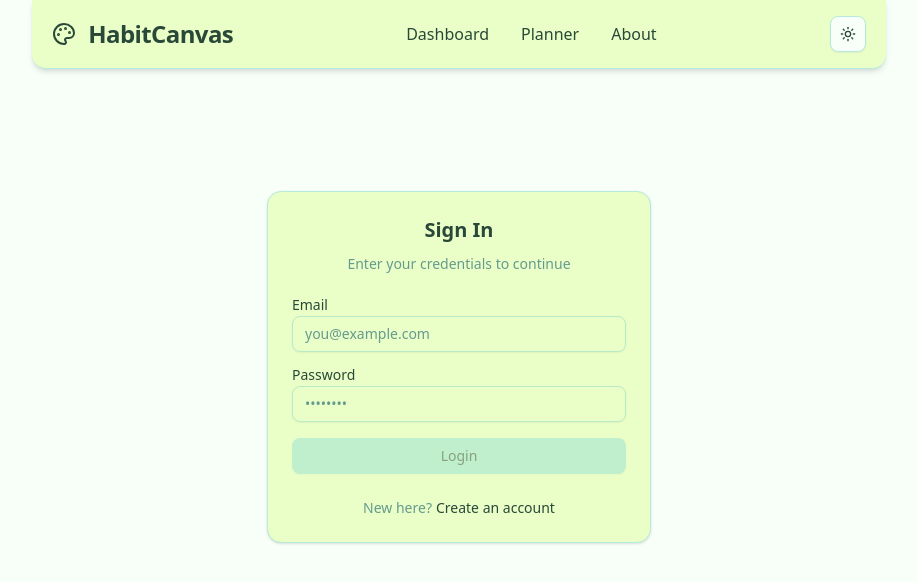
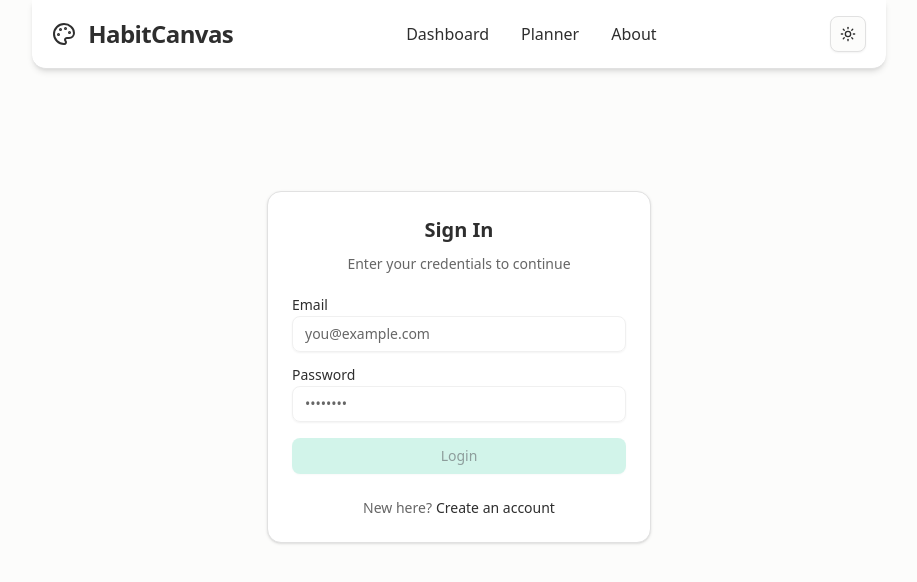
Before and after one commit to devanshtyagi26/HabitCanvas, a Next.js app: page /login in a window 1280 px wide. Shown: the top 582 px of the page, without its empty margins (181-1098 px from the left). Built offline with nearby package versions, Linux system fonts and the light colour scheme.

Commit message:
New design Theme

```diff
--- a/src/app/globals.css
+++ b/src/app/globals.css
@@ -61,88 +61,101 @@ a {
 }
 
 :root {
-  /* Pastel greenish and soft accent palette for light mode */
+  /* Natural-modern pastel palette */
   --pastel-mint: #b6eadc;
-  --pastel-seafoam: #b8eac7;
+  --pastel-seafoam: #cde9d6;
   --pastel-lime: #eafec8;
-  --pastel-green: #bae1c4;
-  --pastel-aqua: #a7ead7;
-  --pastel-lemon: #fafec8;
-  --pastel-gray: #e0eff3;
+  --pastel-beige: #f5f1e6;
+  --pastel-blush: #ffe8e1;
+  --pastel-pebble: #dcdcdc;
   --pastel-peach: #ffe5d4;
+
   --radius: 0.625rem;
 
-  /* Base colors updated for pastel greenish look */
-  --background: #f8fff8; /* light mint */
-  --foreground: #294837; /* deep green for text */
-  --card: #eafec8; /* pastel lime */
-  --card-foreground: #294837;
-  --popover: #b8eac7; /* pastel seafoam */
-  --popover-foreground: #294837;
-  --primary: #95e1d3; /* pastel aqua */
-  --primary-foreground: #294837;
-  --secondary: #b6eadc;
-  --secondary-foreground: #40513b;
-  --muted: #e0eff3;
-  --muted-foreground: #659b8d;
-  --accent: #d3f8e2;
-  --accent-foreground: #294837;
-  --destructive: #ffd6d6; /* pastel red/pink */
-  --border: #b6eadc;
-  --input: #b8eac7;
-  --ring: #b6eadc;
+  /* Base colors */
+  --background: #fcfcfb; /* light beige */
+  --foreground: #2e2e2e; /* deep neutral gray */
+
+  --card: #ffffff; /* true white card */
+  --card-foreground: #2e2e2e;
+
+  --popover: #f1f4f3;
+  --popover-foreground: #2e2e2e;
+
+  --primary: #a7ead7; /* muted mint */
+  --primary-foreground: #1e3d3a;
+
+  --secondary: #f0ede5; /* warm beige */
+  --secondary-foreground: #2e2e2e;
+
+  --muted: #ececec;
+  --muted-foreground: #666;
+
+  --accent: #ffe5d4; /* soft peach */
+  --accent-foreground: #2e2e2e;
+
+  --destructive: #ffd6d6; /* soft red */
+  --border: #e1e1e1;
+  --input: #f0f0f0;
+  --ring: #a7ead7;
+
+  --chart-1: #a7ead7;
+  --chart-2: #fce38a;
+  --chart-3: #ffe8e1;
+  --chart-4: #dcdcdc;
+  --chart-5: #c5d7bd;
+
+  --sidebar: #f9f9f8;
+  --sidebar-foreground: #2e2e2e;
+  --sidebar-primary: #e8f2ef;
+  --sidebar-primary-foreground: #2e2e2e;
+  --sidebar-accent: #ffd6d6;
+  --sidebar-accent-foreground: #2e2e2e;
+  --sidebar-border: #e1e1e1;
+  --sidebar-ring: #a7ead7;
+}
+
+.dark {
+  --background: #1f1f1f; /* dark neutral base */
+  --foreground: #f4f4f4;
+
+  --card: #2a2a2a;
+  --card-foreground: #f4f4f4;
+
+  --popover: #333;
+  --popover-foreground: #f4f4f4;
+
+  --primary: #95e1d3;
+  --primary-foreground: #1a2d2b;
+
+  --secondary: #3a3a3a;
+  --secondary-foreground: #f4f4f4;
+
+  --muted: #2e2e2e;
+  --muted-foreground: #aaa;
+
+  --accent: #ffcabd;
+  --accent-foreground: #1f1f1f;
+
+  --destructive: #ffb3b3;
+  --border: #444;
+  --input: #333;
+  --ring: #95e1d3;
 
   --chart-1: #95e1d3;
   --chart-2: #fce38a;
-  --chart-3: #95e1e3;
-  --chart-4: #dff6fe;
-  --chart-5: #c8e5c4;
+  --chart-3: #ffe8e1;
+  --chart-4: #c5d7bd;
+  --chart-5: #dcdcdc;
 
-  --sidebar: #eafec8;
-  --sidebar-foreground: #294837;
-  --sidebar-primary: #b8eac7;
-  --sidebar-primary-foreground: #294837;
-  --sidebar-accent: #a7ead7;
-  --sidebar-accent-foreground: #294837;
-  --sidebar-border: #b6eadc;
-  --sidebar-ring: #b6eadc;
-}
-
-.dark {
-  /* Pastel green/dark background, maximize mint/aqua pop */
-  --background: #294837; /* deep forest green */
-  --foreground: #f8fff8; /* light mint for text */
-  --card: #34675c; /* muted green */
-  --card-foreground: #f8fff8;
-  --popover: #3a8d6b; /* pastel/dark teal */
-  --popover-foreground: #f8fff8;
-  --primary: #b8eac7; /* same as light, higher contrast */
-  --primary-foreground: #294837;
-  --secondary: #3a8d6b;
-  --secondary-foreground: #f8fff8;
-  --muted: #294837;
-  --muted-foreground: #8aabb8;
-  --accent: #95e1d3;
-  --accent-foreground: #294837;
-  --destructive: #ffe5d4; /* pastel peach */
-  --border: #3a8d6b;
-  --input: #3a8d6b;
-  --ring: #b8eac7;
-
-  --chart-1: #b6eadc;
-  --chart-2: #fce38a;
-  --chart-3: #b8eac7;
-  --chart-4: #d3f8e2;
-  --chart-5: #bae1c4;
-
-  --sidebar: #34675c;
-  --sidebar-foreground: #f8fff8;
-  --sidebar-primary: #3a8d6b;
-  --sidebar-primary-foreground: #f8fff8;
+  --sidebar: #2a2a2a;
+  --sidebar-foreground: #f4f4f4;
+  --sidebar-primary: #3a3a3a;
+  --sidebar-primary-foreground: #f4f4f4;
   --sidebar-accent: #95e1d3;
-  --sidebar-accent-foreground: #294837;
-  --sidebar-border: #3a8d6b;
-  --sidebar-ring: #b8eac7;
+  --sidebar-accent-foreground: #1a2d2b;
+  --sidebar-border: #444;
+  --sidebar-ring: #95e1d3;
 }
 
 @layer base {
```
